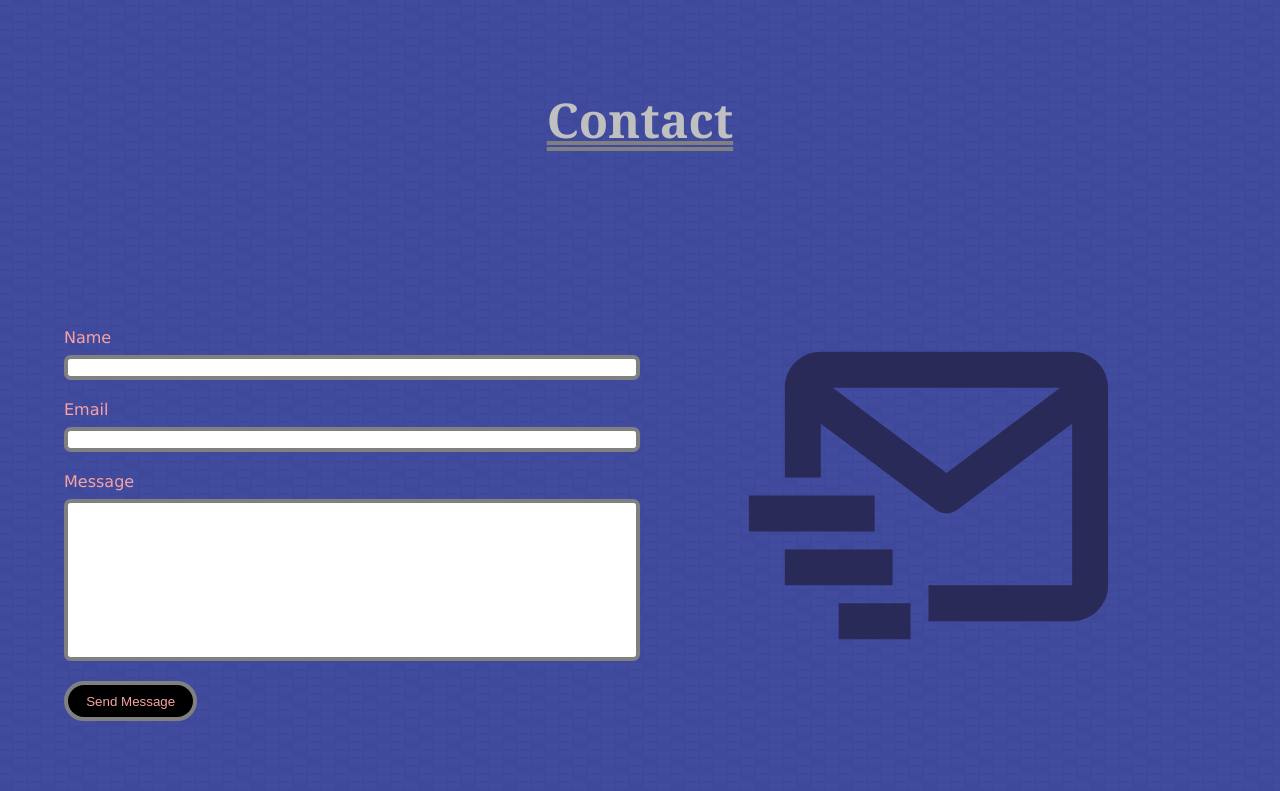
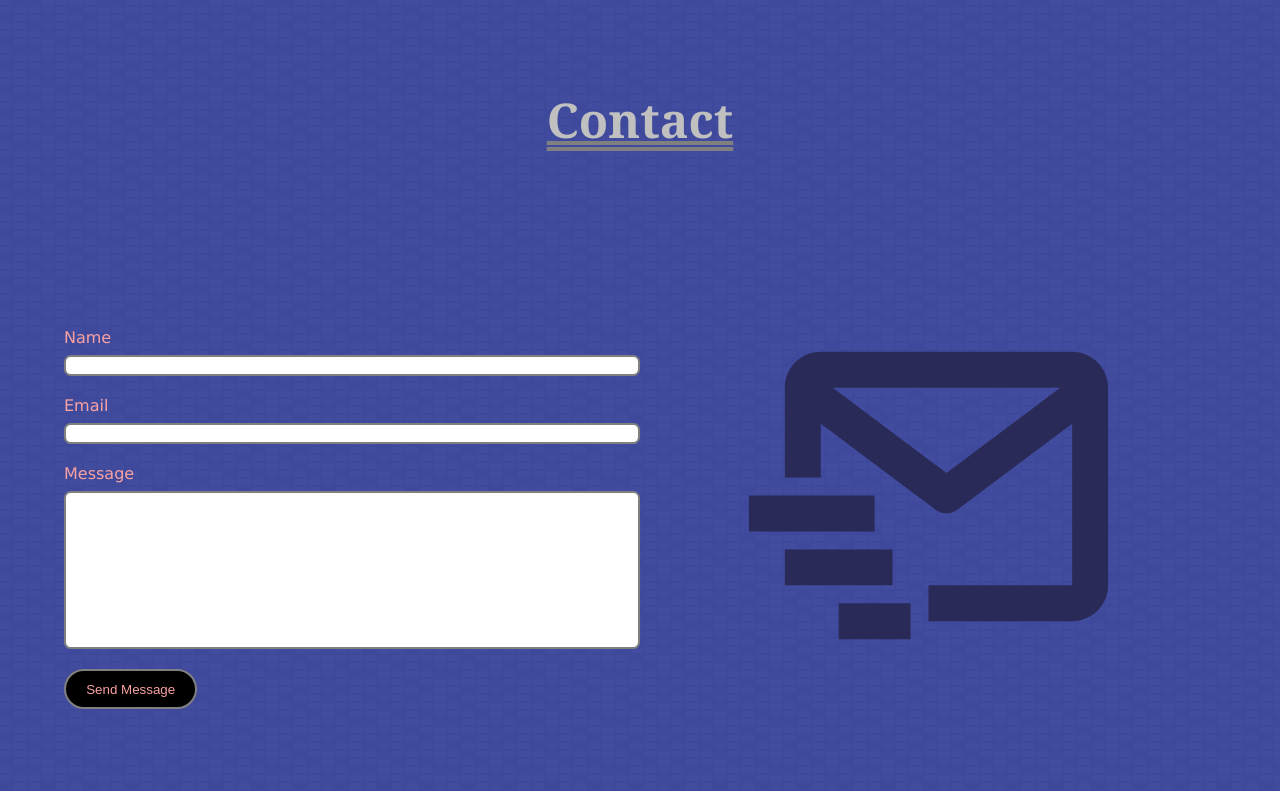
Before and after one commit to MitchellJC/PersonalWebsite, a Flask app: page /contact in a window 1280 px wide. Shown: the part 83-874 px from the top of the page. Run offline with Flask 2, Linux system fonts and the light colour scheme; some libraries are stand-ins or nearby versions.

Commit message:
Updated border size again

```diff
--- a/static/css/main.css
+++ b/static/css/main.css
@@ -397,7 +397,7 @@ input, textarea{
 	box-sizing: border-box;
 	width: 100%;
 	border-radius: .5em;
-	border: .3em solid grey;
+	border: .15em solid grey;
 	resize: none;
 }
 
@@ -407,12 +407,11 @@ input[type="submit"] {
 	height: 3em;
 	border-radius: 1.5em;
 	width: 10em;
-	border: .3em solid grey;
 }
 
 textarea:focus, input:focus{
     outline: var(--light-blue);
-    border: .3em solid var(--light-blue);
+    border: .15em solid var(--light-blue);
 }
 
 input[type="submit"]:hover{
```
